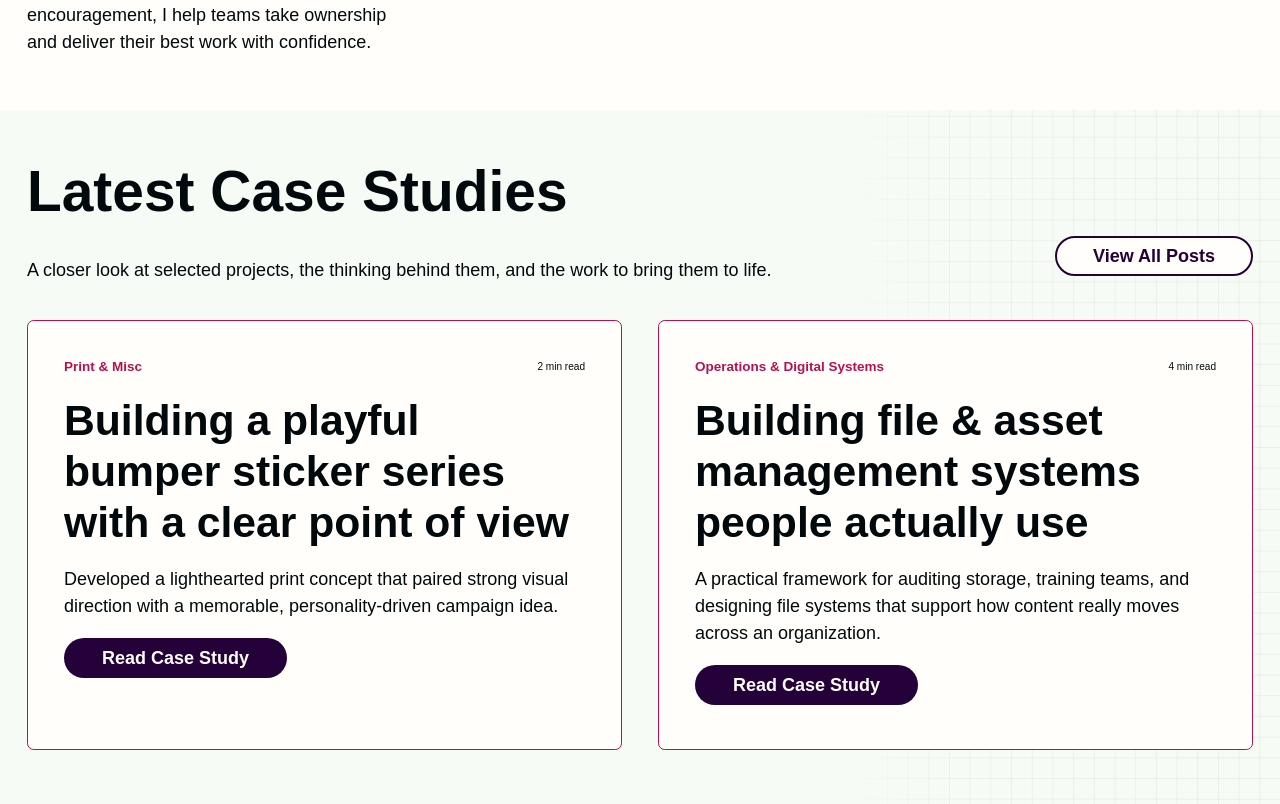
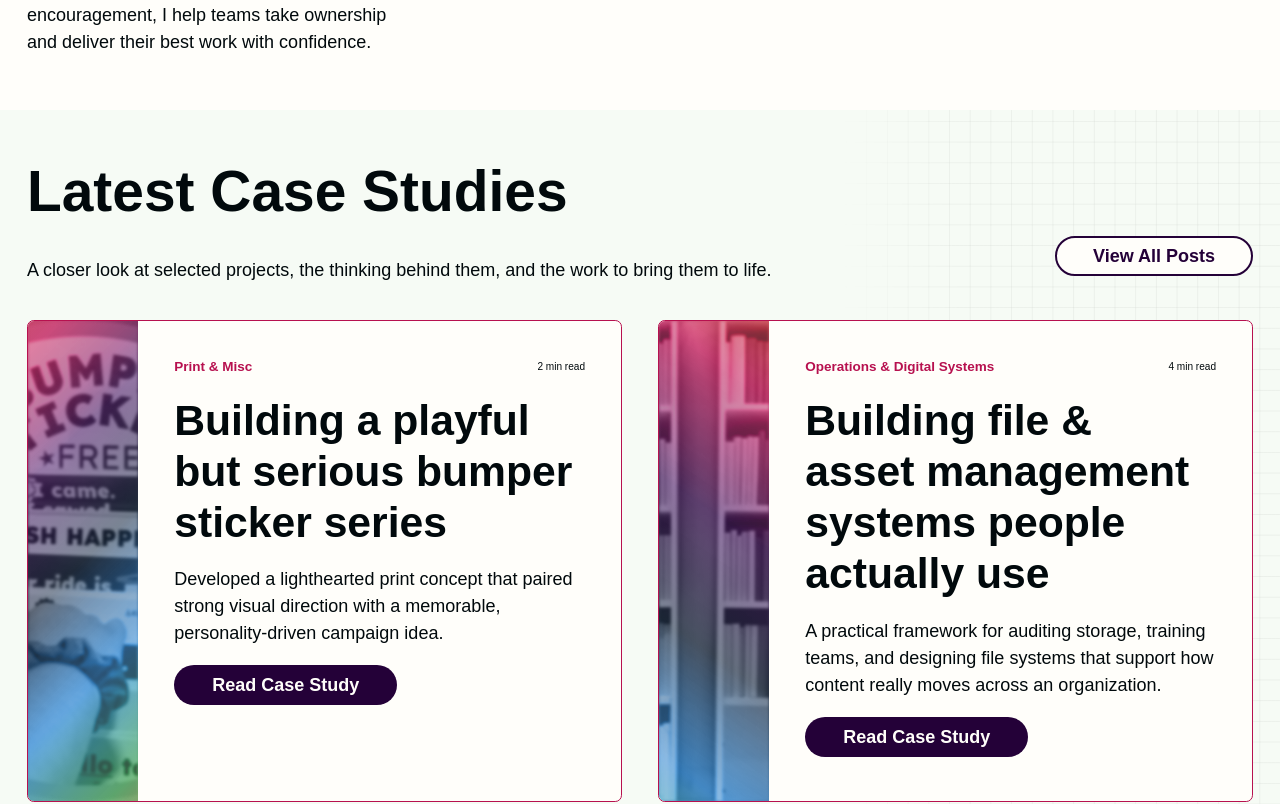
Before and after one commit to sforschen/asylum, a Next.js app: page / in a window 1280 px wide. Shown: the part 2540-3344 px from the top of the page. Built offline with nearby package versions, Linux system fonts and the light colour scheme.

Commit message:
Add case study card imagery

```diff
--- a/app/globals.css
+++ b/app/globals.css
@@ -1893,10 +1893,122 @@ main .section.highlight-red.cta-section > .page-container.page-section-content::
 }
 
 .case-study-card {
-  padding: var(--spc-m);
+  display: grid;
+  grid-template-columns: 6.125rem minmax(0, 1fr);
+  align-items: stretch;
   border: var(--border-width-thin) solid var(--surface-stroke-color);
   border-radius: var(--radius-card);
   background-color: var(--background-color);
+  overflow: hidden;
+}
+
+.case-study-card-media {
+  position: relative;
+  isolation: isolate;
+  display: block;
+  width: 100%;
+  height: 100%;
+  min-height: 100%;
+  overflow: hidden;
+}
+
+.case-study-card-media-overlay {
+  position: absolute;
+  inset: -20%;
+  z-index: 2;
+  display: block;
+  pointer-events: none;
+  mix-blend-mode: color;
+  opacity: 1;
+}
+
+.case-study-card-media-overlay.gradient-1 {
+  background:
+    linear-gradient(
+      135deg,
+      rgb(183 30 37 / 0.82) 0%,
+      rgb(183 17 79 / 0.78) 18%,
+      rgb(36 1 56 / 0.84) 34%,
+      rgb(5 17 35 / 0.86) 50%,
+      rgb(28 118 196 / 0.76) 66%,
+      rgb(54 150 75 / 0.74) 82%,
+      rgb(211 87 26 / 0.8) 100%
+    );
+}
+
+.case-study-card-media-overlay.gradient-2 {
+  background:
+    linear-gradient(
+      35deg,
+      rgb(54 150 75 / 0.78) 0%,
+      rgb(28 118 196 / 0.76) 20%,
+      rgb(5 17 35 / 0.86) 38%,
+      rgb(36 1 56 / 0.84) 56%,
+      rgb(183 17 79 / 0.78) 76%,
+      rgb(211 87 26 / 0.8) 100%
+    );
+}
+
+.case-study-card-media-overlay.gradient-3 {
+  background:
+    linear-gradient(
+      210deg,
+      rgb(211 87 26 / 0.82) 0%,
+      rgb(183 30 37 / 0.8) 24%,
+      rgb(36 1 56 / 0.84) 46%,
+      rgb(5 17 35 / 0.86) 64%,
+      rgb(54 150 75 / 0.76) 82%,
+      rgb(28 118 196 / 0.76) 100%
+    );
+}
+
+.case-study-card-media-overlay.gradient-4 {
+  background:
+    linear-gradient(
+      160deg,
+      rgb(5 17 35 / 0.88) 0%,
+      rgb(28 118 196 / 0.76) 18%,
+      rgb(54 150 75 / 0.76) 36%,
+      rgb(211 87 26 / 0.8) 58%,
+      rgb(183 30 37 / 0.8) 78%,
+      rgb(183 17 79 / 0.78) 100%
+    );
+}
+
+.case-study-card-media-overlay.gradient-5 {
+  background:
+    linear-gradient(
+      300deg,
+      rgb(183 17 79 / 0.82) 0%,
+      rgb(36 1 56 / 0.84) 22%,
+      rgb(211 87 26 / 0.78) 42%,
+      rgb(54 150 75 / 0.76) 62%,
+      rgb(28 118 196 / 0.76) 82%,
+      rgb(183 30 37 / 0.8) 100%
+    );
+}
+
+.case-study-card-media-overlay.gradient-6 {
+  background:
+    linear-gradient(
+      75deg,
+      rgb(28 118 196 / 0.78) 0%,
+      rgb(183 30 37 / 0.8) 18%,
+      rgb(211 87 26 / 0.8) 38%,
+      rgb(5 17 35 / 0.86) 58%,
+      rgb(36 1 56 / 0.84) 78%,
+      rgb(54 150 75 / 0.76) 100%
+    );
+}
+
+.case-study-card-media img {
+  filter: grayscale(1) blur(0.08rem);
+  opacity: 0.5;
+}
+
+.case-study-card-copy {
+  min-width: 0;
+  padding: var(--spc-m);
 }
 
 .case-study-card-meta,
@@ -2711,10 +2823,16 @@ main .section.highlight-blue .case-study-content li {
   .home-stat,
   .home-pillar,
   .home-callout-card,
+  .case-study-card-copy,
   .ai-highlight-card,
   .case-study-card,
   .case-study-metric {
     padding: var(--spc-mobile-card);
+  }
+
+  .case-study-card {
+    grid-template-columns: 6.125rem minmax(0, 1fr);
+    padding: 0;
   }
 
   .cta-section {
--- a/components/CaseStudyFeed.tsx
+++ b/components/CaseStudyFeed.tsx
@@ -1,4 +1,5 @@
 import Link from "next/link";
+import Image from "next/image";
 
 import { getCaseStudies, getCaseStudyUrl } from "@/lib/case-studies";
 
@@ -31,8 +32,13 @@ export default function CaseStudyFeed({ title = "From the case study archive", i
         </div>
 
         <div className="case-study-feed-grid">
-          {visiblePosts.map((post) => (
+          {visiblePosts.map((post, index) => (
             <article key={post.slug} className="case-study-card">
+              <div className="case-study-card-media">
+                <Image src={post.imageSrc} alt={post.imageAlt} fill sizes="98px" style={{ objectFit: "cover" }} />
+                <span className={`case-study-card-media-overlay gradient-${(index % 6) + 1}`} aria-hidden="true" />
+              </div>
+              <div className="case-study-card-copy">
                 <p className="case-study-card-meta">
                   <span>{post.category}</span>
                   <span className="case-study-card-read-time">{post.readTime}</span>
@@ -44,6 +50,7 @@ export default function CaseStudyFeed({ title = "From the case study archive", i
                     Read Case Study
                   </Link>
                 </p>
+              </div>
             </article>
           ))}
         </div>
--- a/lib/case-studies/posts/seriousSilly.ts
+++ b/lib/case-studies/posts/seriousSilly.ts
@@ -3,7 +3,7 @@ import { siteAssets } from "../../../content/siteAssets";
 
 export const seriousSillyCaseStudy: CaseStudyPost = {
   slug: "serious-silly",
-  title: "Building a playful bumper sticker series with a clear point of view",
+  title: "Building a playful but serious bumper sticker series",
   category: "Print & Misc",
   publishedAt: "2024-03-01",
   readTime: "2 min read",
```
Lines whose indentation alone changed are shown as unchanged.
